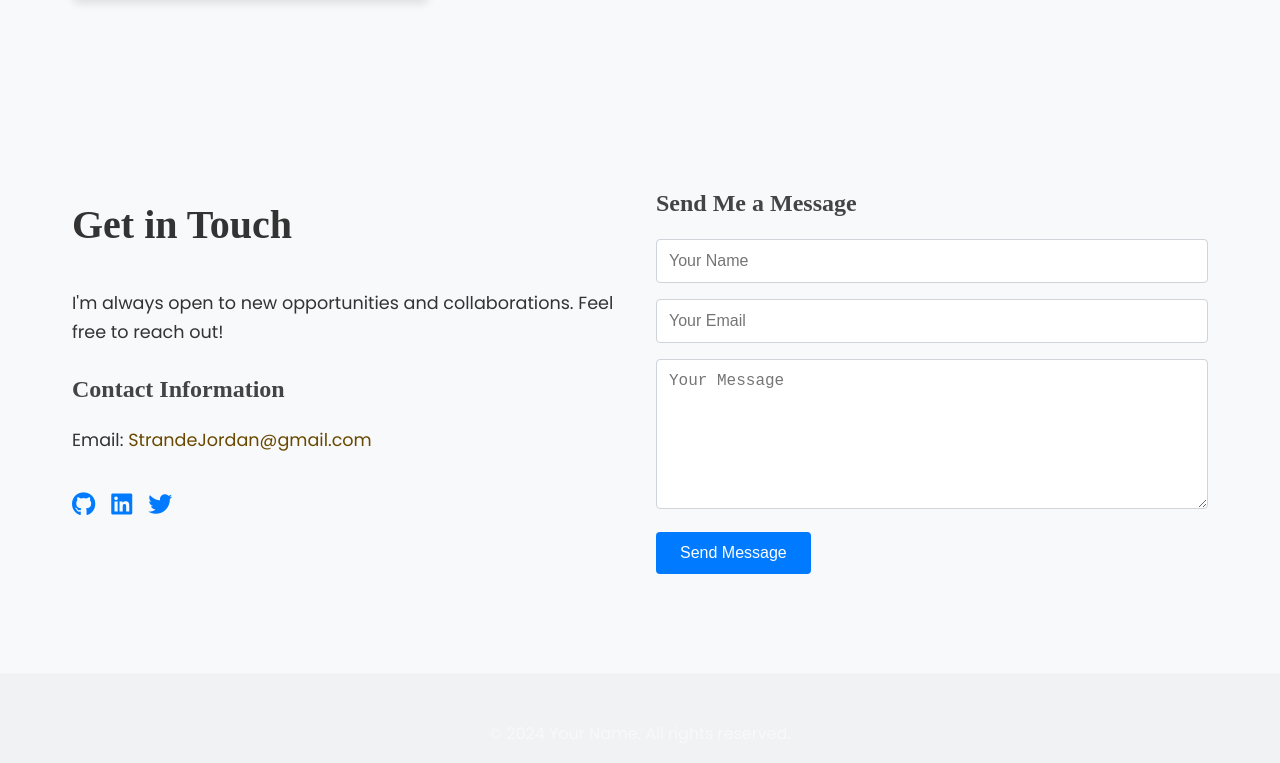
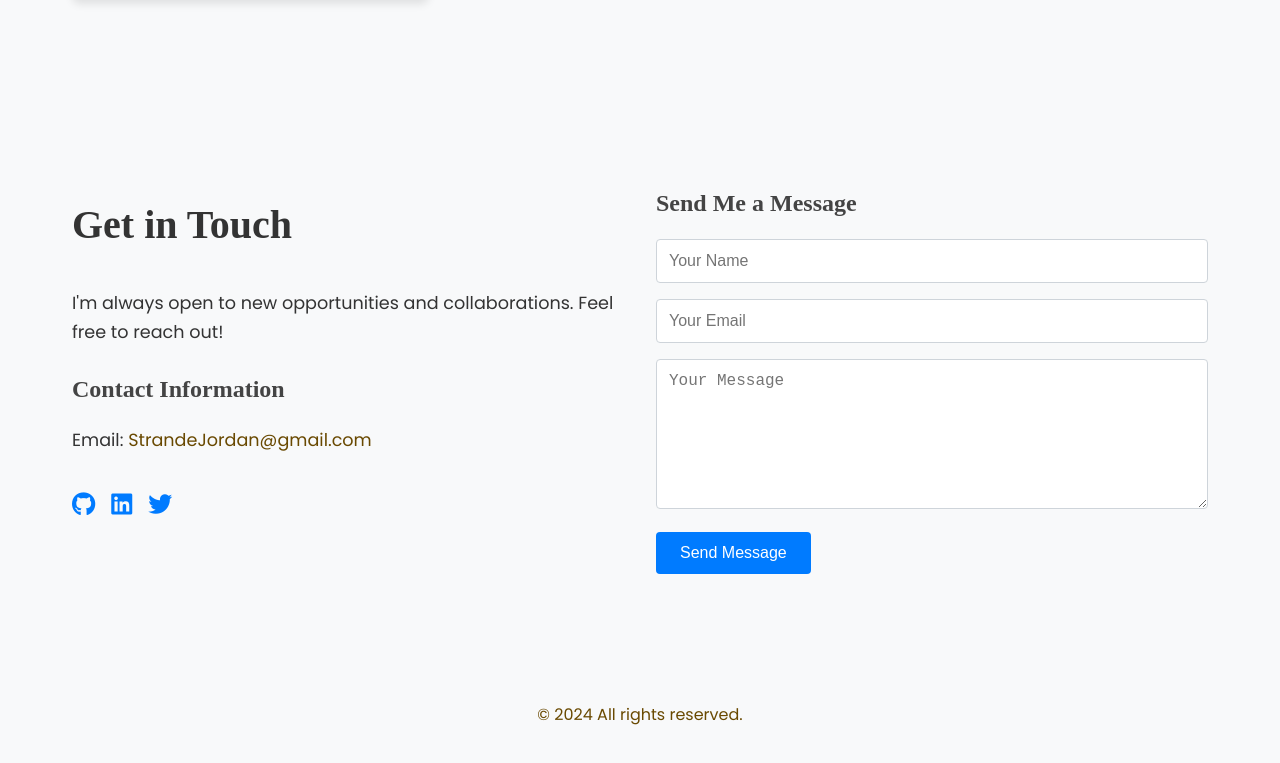
Before and after one commit to jstrande99/jstrande-react, a React (Create React App) app: page / in a window 1280 px wide. Shown: the part 3249-4012 px from the top of the page. Built offline with nearby package versions, Linux system fonts and the light colour scheme.

Commit message:
updated footer

```diff
--- a/src/components/Footer.js
+++ b/src/components/Footer.js
@@ -1,38 +1,25 @@
 // src/components/Footer.js
-import React, { useEffect, useRef } from "react";
+import React, { useRef } from "react";
 import styled from "styled-components";
-import { gsap } from "gsap";
 
 const FooterSection = styled.footer`
 	padding: 2rem;
-	background-color: #333;
+	background-color: #f8f9fa;
 	text-align: center;
 `;
 
 const FooterText = styled.p`
-	color: #fff;
+	color: #694901;
 	font-size: 1rem;
 `;
 
 function Footer() {
 	const footerRef = useRef(null);
 
-	useEffect(() => {
-		gsap.from(footerRef.current, {
-			opacity: 0,
-			y: 20,
-			duration: 1,
-			scrollTrigger: {
-				trigger: footerRef.current,
-				start: "top bottom",
-			},
-		});
-	}, []);
-
 	return (
 		<FooterSection ref={footerRef}>
 			<FooterText>
-				&copy; {new Date().getFullYear()} Your Name. All rights reserved.
+				&copy; {new Date().getFullYear()} All rights reserved.
 			</FooterText>
 		</FooterSection>
 	);
```
